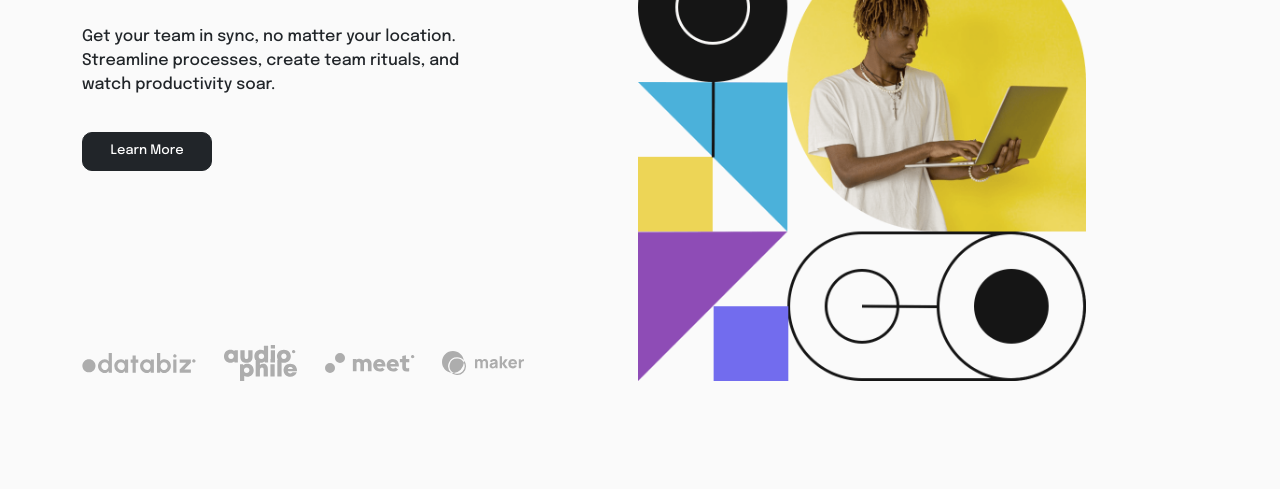
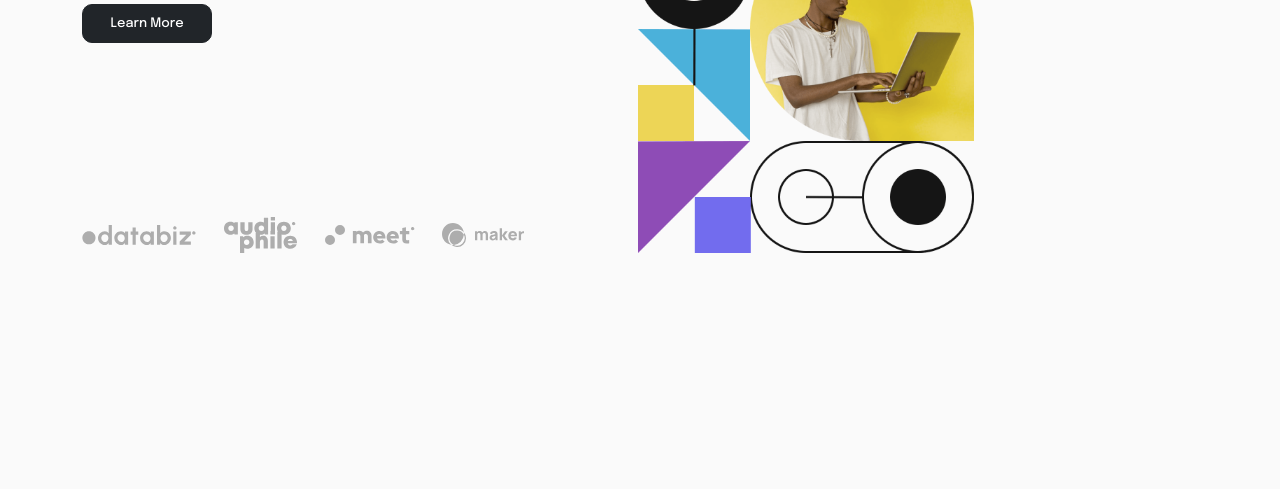
Before and after one commit to breezy070/fem-intro-section-dropdown-navigation, a plain HTML site: page index.html in a window 1280 px wide. Shown: the part 311-800 px from the top of the page. Drawn offline with nearby package versions, Linux system fonts and the light colour scheme.

Commit message:
Update styles.css

```diff
--- a/css/styles.css
+++ b/css/styles.css
@@ -109,12 +109,34 @@ select {
 #container-id {
     display: flex;
     align-items: flex-end;
-    padding-top: 38px;
-
+    /* padding-top: 38px; */
+    padding-top: 15px;
 
     /* padding: 25px 50px 75px 100px; */
 
 }
+
+@media only screen and (min-width: 1018px) {
+  #container-id {
+
+    padding-top: 100px;
+
+
+}
+}
+
+@media only screen and (max-width: 1405px) {
+  #container-id {
+
+    padding-top: 50px;
+}
+
+
+
+
+}
+
+
 
 .hero-section {
 
@@ -141,7 +163,7 @@ select {
 }
 
 .hero-image > img {
-width: 80%;
+width: 60%;
 }
 
 
```
